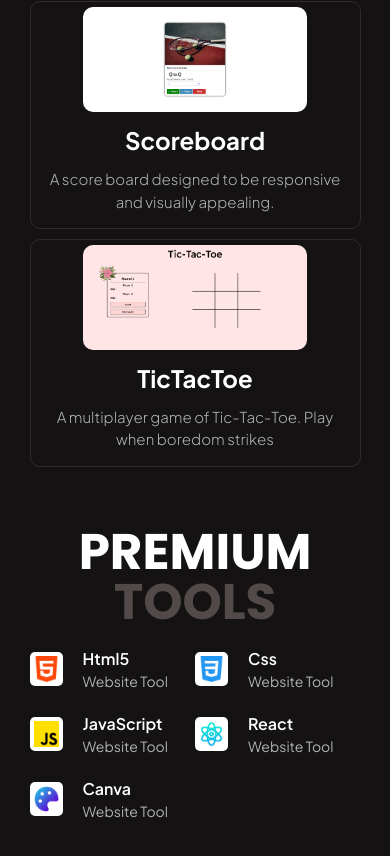
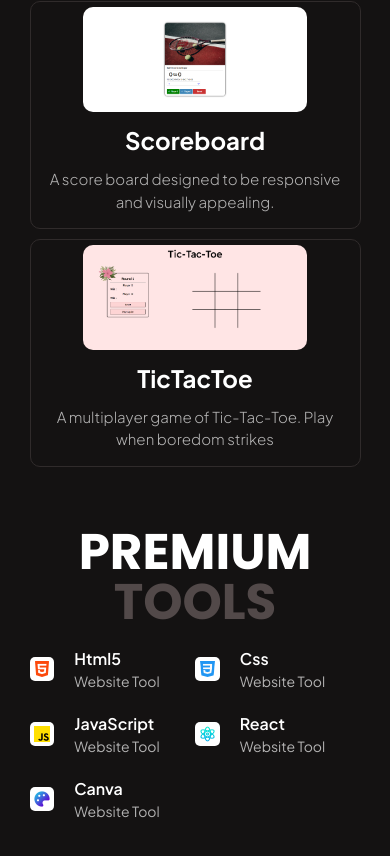
Before and after one commit to CodingBiyu/Portfolio, a React (Vite) app: page / in a window 390 px wide. Shown: the part 2872-3728 px from the top of the page. Built offline with nearby package versions, Linux system fonts and the light colour scheme.

Commit message:
Update App.css

```diff
--- a/src/App.css
+++ b/src/App.css
@@ -304,6 +304,7 @@ ul li:hover p {
 .allTools {
   display: grid;
   grid-template-columns: 1fr 1fr;
+  padding-bottom: 100px;
 }
 .tool-card {
   display: flex;
@@ -314,7 +315,7 @@ ul li:hover p {
 
 .bgImg {
   background-color: #ffffff;
-  width: 12%;
+  width: 15%;
   padding: 4px;
   border-radius: 5px;
 }
@@ -445,7 +446,4 @@ ul li:hover p {
   .comingSoon {
     font-size: 40px;
   }
-  .bgImg {
-  width: 20%;
-  }
 }
```
